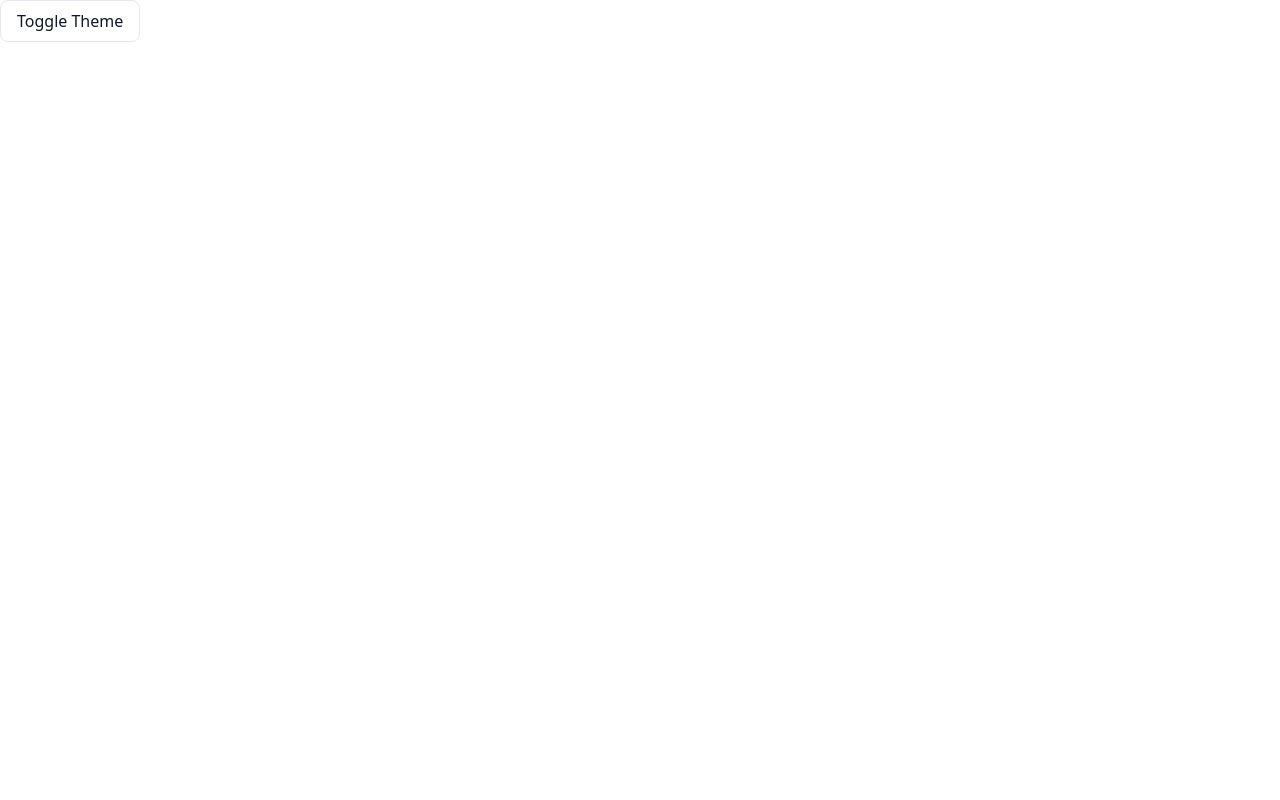
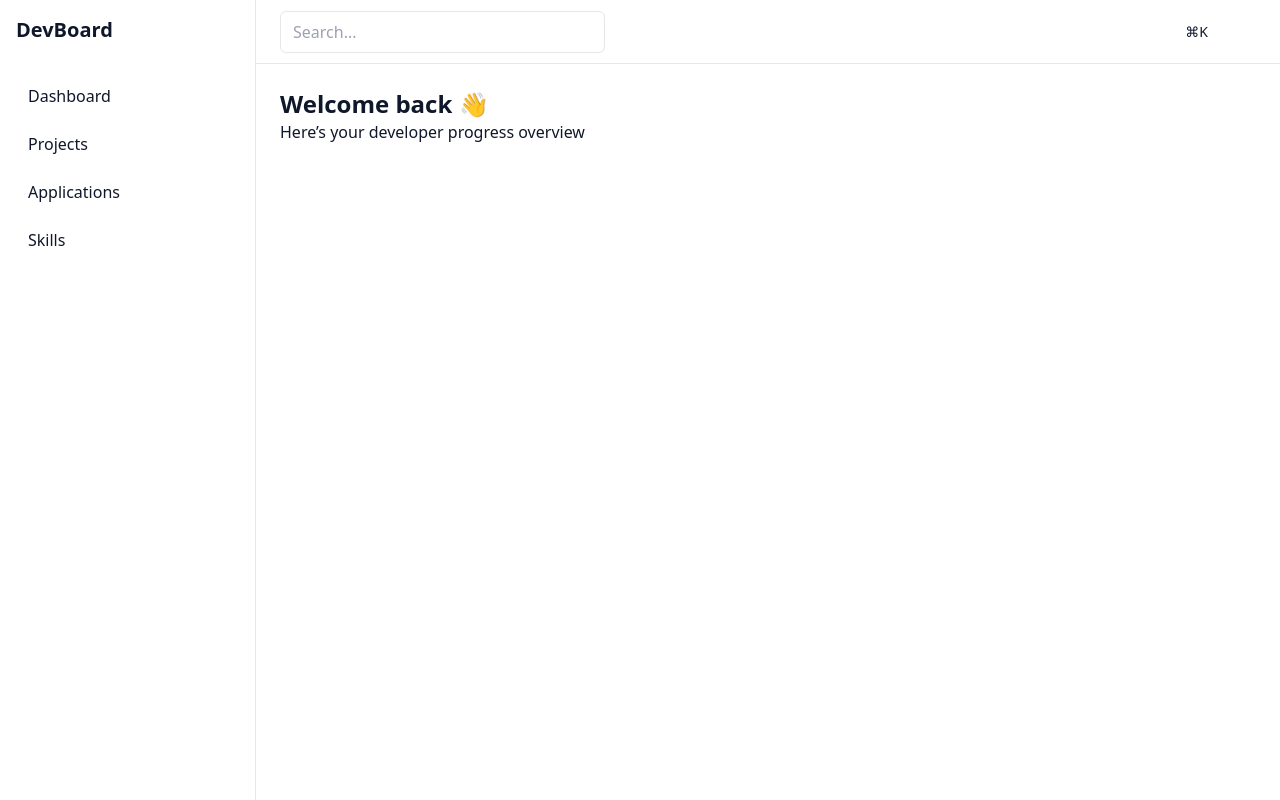
Before and after one commit to RHermez10/developer-app, a Next.js app: page / in a window 1280 px wide. Built offline with nearby package versions, Linux system fonts and the light colour scheme.

Commit message:
added topbar, sidebar and dashboard

```diff
--- /dev/null
+++ b/app/(dashboard)/layout.tsx
@@ -0,0 +1,9 @@
+import DashboardShell from "@/components/layout/DashboardShell";
+
+export default function Layout({
+  children,
+}: {
+  children: React.ReactNode;
+}) {
+  return <DashboardShell>{children}</DashboardShell>;
+}
--- /dev/null
+++ b/app/(dashboard)/page.tsx
@@ -0,0 +1,31 @@
+
+
+export default function DashboardPage() {
+  return (
+    <div className="space-y-6">
+      {/* Header */}
+      <div>
+        <h1 className="text-2xl font-semibold">
+          Welcome back 👋
+        </h1>
+        <p className="text-muted-foreground">
+          Here’s your developer progress overview
+        </p>
+      </div>
+
+      {/* Stats */}
+
+
+      {/* Chart */}
+
+
+      {/* Middle Grid */}
+      <div className="grid grid-cols-1 md:grid-cols-2 gap-6">
+
+      </div>
+
+      {/* Activity */}
+
+    </div>
+  );
+}
--- a/components/layout/DashboardShell.tsx
+++ b/components/layout/DashboardShell.tsx
@@ -1,45 +1,27 @@
-import React from "react";
+import Sidebar from "./SideBar";
+import Topbar from "./TopBar";
 
-type DashboardShellProps = {
+
+export default function DashboardShell({
+  children,
+}: {
   children: React.ReactNode;
-};
+}) {
+  return (
+    <div className="h-screen flex bg-background">
+      {/* Sidebar */}
+      <Sidebar/>
 
-export default function DashboardShell({ children }: DashboardShellProps) {
-  return (
-    <div className="h-screen w-full flex bg-gray-50">
-      {/* Sidebar */}
-      <aside className="hidden md:flex md:w-64 lg:w-72 bg-white border-r border-gray-200 flex-col">
-        <div className="h-16 flex items-center px-4 font-semibold text-lg border-b">
-          Dashboard
-        </div>
 
-        <nav className="flex-1 overflow-y-auto p-4 space-y-2">
-          <a className="block px-3 py-2 rounded hover:bg-gray-100" href="#">
-            Overview
-          </a>
-          <a className="block px-3 py-2 rounded hover:bg-gray-100" href="#">
-            Projects
-          </a>
-          <a className="block px-3 py-2 rounded hover:bg-gray-100" href="#">
-            Settings
-          </a>
-        </nav>
-      </aside>
+      {/* Main Area */}
+      <div className="flex-1 flex flex-col">
+        <Topbar/>
 
-      {/* Main Content */}
-      <main className="flex-1 flex flex-col min-h-0">
-        {/* Optional top bar */}
-        <header className="h-16 bg-white border-b flex items-center px-6">
-          <h1 className="text-sm font-medium text-gray-700">
-            Dashboard
-          </h1>
-        </header>
-
-        {/* Scrollable content area */}
-        <section className="flex-1 overflow-y-auto p-6">
+        {/* Page Content */}
+        <main className="flex-1 overflow-y-auto p-6">
           {children}
-        </section>
-      </main>
+        </main>
+      </div>
     </div>
   );
 }
--- a/components/layout/SideBar.tsx
+++ b/components/layout/SideBar.tsx
@@ -2,44 +2,28 @@
 
 import Link from "next/link";
 
-import { usePathname } from "next/navigation";
-
-const navItems = [
-  { label: "Dashboard", path: "/" },
-  { label: "Projects", path: "/projects" },
-  { label: "Applications", path: "/applications" },
-  { label: "Skills", path: "/skills" },
-  { label: "Settings", path: "/settings" },
+const items = [
+  { label: "Dashboard", href: "/dashboard" },
+  { label: "Projects", href: "/projects" },
+  { label: "Applications", href: "/applications" },
+  { label: "Skills", href: "/skills" },
 ];
 
-export default function SideBar() {
-  const pathname = usePathname();
+export default function Sidebar() {
+  return (
+    <aside className="w-64 border-r h-full p-4 hidden md:block">
+      <div className="text-xl font-bold mb-8">DevBoard</div>
 
-  return (
-    <aside className="h-screen w-64 bg-gray-900 text-white flex flex-col p-4 border-r border-gray-800">
-      <div className="text-xl font-bold mb-8">Portfolio</div>
-
-      <nav className="flex flex-col gap-2">
-        {navItems.map((item) => {
-          const isActive =
-            item.path === "/"
-              ? pathname === "/"
-              : pathname.startsWith(item.path);
-
-          return (
-            <Link
-              key={item.path}
-              href={item.path}
-              className={`px-4 py-2 rounded-md transition-colors ${
-                isActive
-                  ? "bg-blue-600 text-white"
-                  : "text-gray-300 hover:bg-gray-800 hover:text-white"
-              }`}
-            >
-              {item.label}
-            </Link>
-          );
-        })}
+      <nav className="space-y-2">
+        {items.map((item) => (
+          <Link
+            key={item.href}
+            href={item.href}
+            className="block px-3 py-2 rounded-lg hover:bg-muted"
+          >
+            {item.label}
+          </Link>
+        ))}
       </nav>
     </aside>
   );
--- /dev/null
+++ b/components/layout/TopBar.tsx
@@ -0,0 +1,17 @@
+export default function Topbar() {
+  return (
+    <header className="h-16 border-b flex items-center justify-between px-6">
+      {/* Search */}
+      <input
+        placeholder="Search..."
+        className="w-1/3 px-3 py-2 border rounded-md"
+      />
+
+      {/* Right actions */}
+      <div className="flex items-center gap-4">
+        <span className="text-sm text-muted-foreground">⌘K</span>
+        <div className="w-8 h-8 rounded-full bg-muted" />
+      </div>
+    </header>
+  );
+}
```
